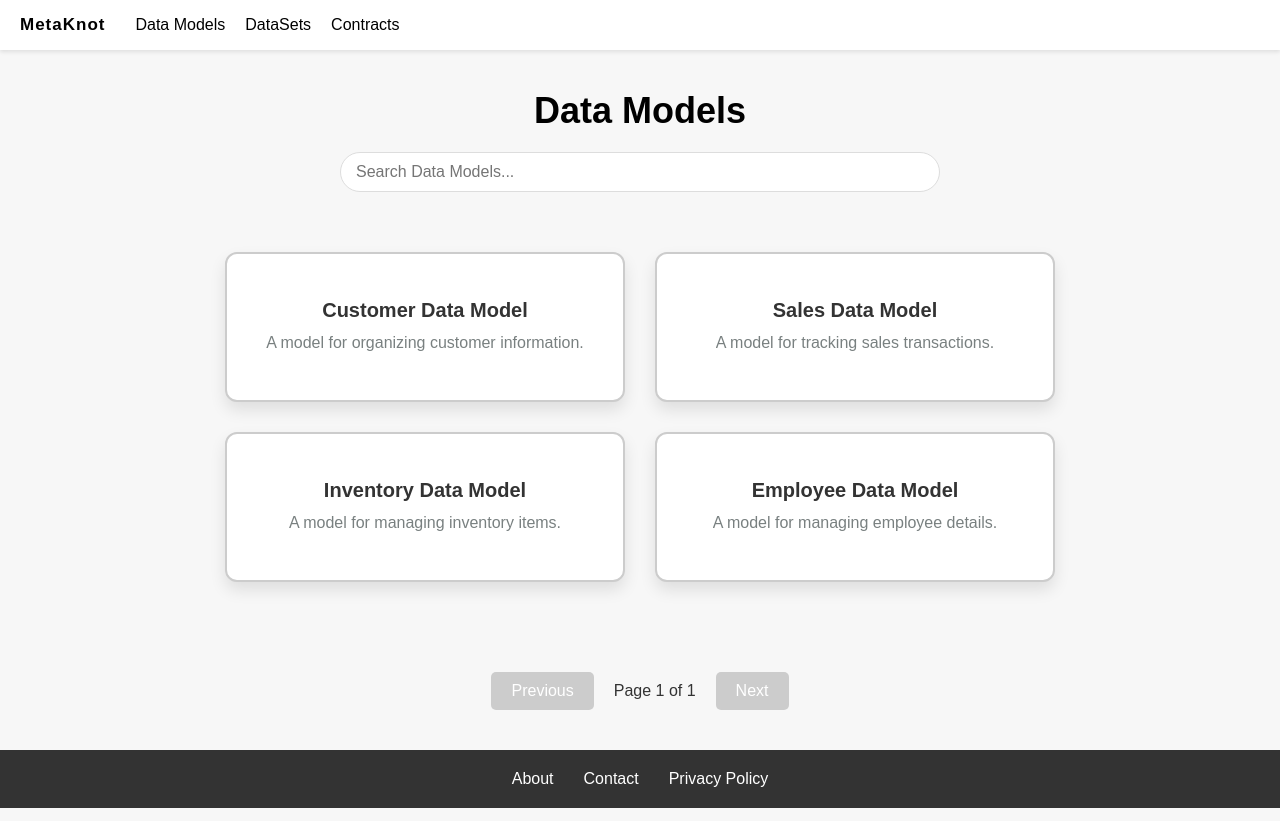
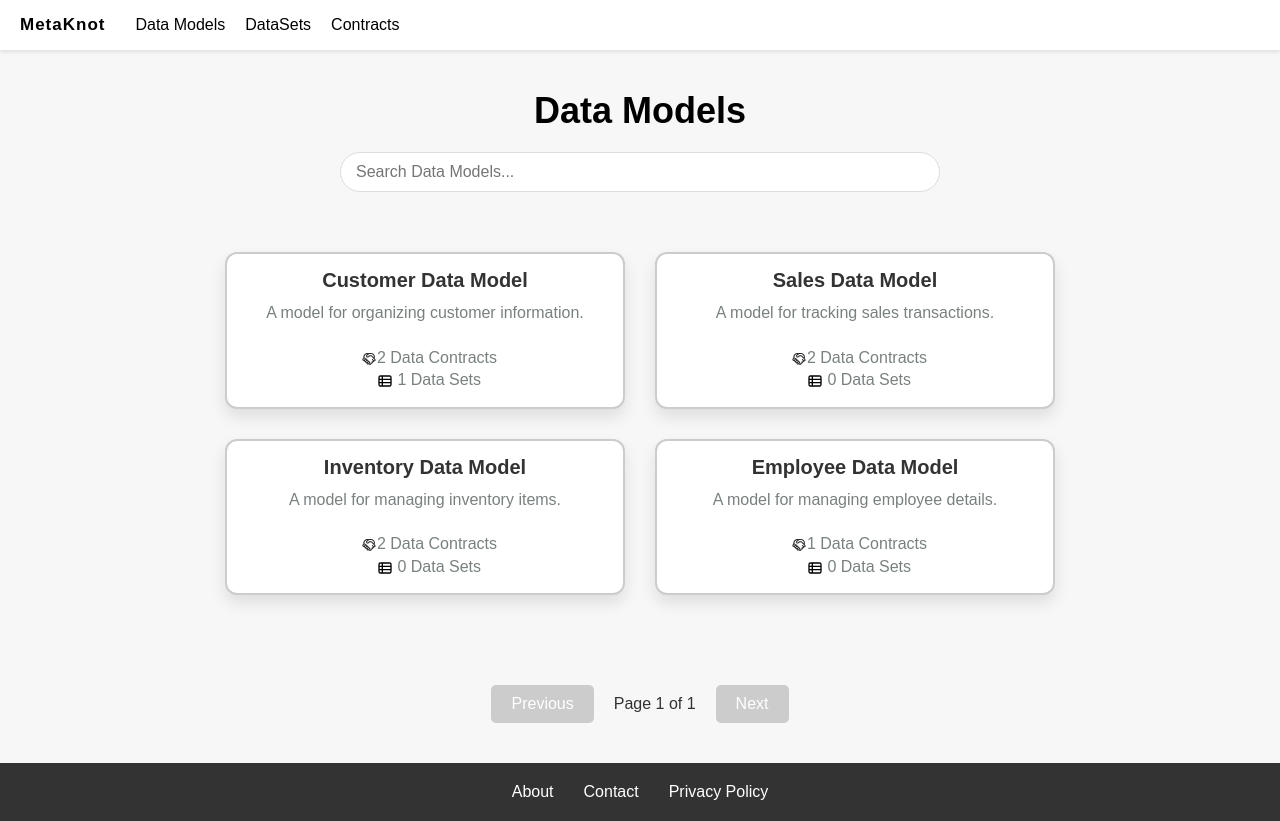
Before and after one commit to awales0177/react-meta-catalog, a React (Vite) app: page / in a window 1280 px wide. Both pictures are taken after a click on the link "Data Models". Built offline with nearby package versions, Linux system fonts and the light colour scheme.

Commit message:
added stats

```diff
--- a/data/dataModels.json
+++ b/data/dataModels.json
@@ -1,30 +1,30 @@
 [
     {
-      "id": 1,
       "title": "Customer Data Model",
       "description": "A model for organizing customer information.",
       "fields": ["Name", "Email", "Phone Number", "Address"],
-      "createdBy": "John Doe"
+      "createdBy": "John Doe",
+      "contracts":["CustomerAgreement","ProductLicense"]
     },
     {
-      "id": 2,
       "title": "Sales Data Model",
       "description": "A model for tracking sales transactions.",
       "fields": ["Product", "Price", "Quantity", "Date"],
-      "createdBy": "Jane Smith"
+      "createdBy": "Jane Smith",
+      "contracts":["CustomerAgreement","ProductLicense"]
     },
     {
-      "id": 3,
       "title": "Inventory Data Model",
       "description": "A model for managing inventory items.",
       "fields": ["Item Name", "Stock Level", "Category", "Supplier"],
-      "createdBy": "Alice Johnson"
+      "createdBy": "Alice Johnson",
+      "contracts":["CustomerAgreement","ProductLicense"]
     },
     {
-      "id": 4,
       "title": "Employee Data Model",
       "description": "A model for managing employee details.",
       "fields": ["Name", "Position", "Salary", "Department"],
-      "createdBy": "Bob Brown"
+      "createdBy": "Bob Brown",
+      "contracts":["CustomerAgreement"]
     }
   ]
--- a/data/datasets.json
+++ b/data/datasets.json
@@ -2,7 +2,6 @@
     {
         "name": "Dataset 1",
         "metadata": {
-            "description": "This is the description for dataset 1, containing sample data for testing purposes.",
             "date_received": "2024-11-01",
             "UUID": "001e400-0005-0000-0000-b005bc2be02",
             "link": "https://example.com/datasets/dataset-1",
@@ -21,9 +20,8 @@
             "status": "Inactive",
             "owner": "Department 1",
             "transformedToModels": [
-                "Model1",
-                "Model2",
-                "Model3"
+                "Customer Data Model",
+                "Model2"
             ]
         }
     },
--- a/src/pages/DataModels.jsx
+++ b/src/pages/DataModels.jsx
@@ -1,6 +1,7 @@
 import React, { useState } from 'react';
 import Card from '../components/Card';
 import dataModels from '/data/dataModels.json';
+import datasets from '/data/datasets.json'; // Assuming you have datasets linked to models
 import '/styles/Page.css';
 import '/styles/Modal.css';
 
@@ -39,6 +40,13 @@ const DataModels = () => {
     (currentPage - 1) * itemsPerPage,
     currentPage * itemsPerPage
   );
+
+  // Count how many datasets are associated with each model
+  const countAssociatedDatasets = (modelName) => {
+    return datasets.filter((dataset) =>
+      dataset.metadata.transformedToModels.includes(modelName)
+    ).length;
+  };
 
   const handleNextPage = () => {
     if (currentPage < totalPages) setCurrentPage(currentPage + 1);
@@ -80,7 +88,28 @@ const DataModels = () => {
             <Card
               key={index}
               title={model.title}
-              description={model.description}
+              description={
+                <>
+                  {model.description}
+                  <br />
+                  <br />
+                  {/* Contract icon SVG */}
+                  <img
+                    src="/src/assets/handshake-b.svg"
+                    alt="Contract icon"
+                    style={{ marginLeft: '8px', verticalAlign: 'middle', width: '16px', height: '16px' }}
+                  />
+                  <span>{model.contracts.length} Data Contracts</span>
+                  <br />
+                  {/* Dataset icon SVG */}
+                  <img
+                    src="src/assets/data-b.svg"
+                    alt="Dataset icon"
+                    style={{ marginLeft: '8px', verticalAlign: 'middle', width: '16px', height: '16px' }}
+                  />
+                  <span> {countAssociatedDatasets(model.title)} Data Sets</span>
+                </>
+              }
               onClick={() => handleCardClick(model)} // Open modal on click
             />
           ))
--- a/src/pages/DataSets.jsx
+++ b/src/pages/DataSets.jsx
@@ -1,5 +1,6 @@
 import React, { useState } from 'react';
 import Card from '../components/Card';
+import dataModels from '/data/dataModels.json'; // Assuming dataModels are linked to datasets
 import datasets from '/data/datasets.json';
 import '/styles/Page.css';
 import '/styles/Modal.css';
@@ -13,7 +14,7 @@ const Modal = ({ dataset, onClose }) => (
       <p>{dataset.metadata.description}</p>
       <ul>
         {Object.entries(dataset.metadata).map(([key, value]) => {
-          if (key !== "description") {
+          if (key !== "description" && key !== "transformedToModels") {
             return (
               <li key={key}><strong>{key}:</strong> {value}</li>
             );
@@ -21,7 +22,8 @@ const Modal = ({ dataset, onClose }) => (
           return null;
         })}
       </ul>
-      <a href={dataset.link} target="_blank" rel="noopener noreferrer">
+      <p><strong>Models Applied:</strong> {dataset.metadata.transformedToModels.length}</p>
+      <a href={dataset.metadata.link} target="_blank" rel="noopener noreferrer">
         View Full Dataset
       </a>
     </div>
@@ -88,7 +90,18 @@ const DataSets = () => {
             <Card
               key={index}
               title={dataset.name}
-              description={dataset.metadata.description}
+              description={
+                <>
+                  <p>{dataset.metadata.description}</p> {/* Put the description back in */}
+                  <br />
+                  <img
+                    src="src/assets/model-b.svg"
+                    alt="Models Icon"
+                    style={{ marginLeft: '8px', width: '20px', height: '20px' }} // Adjust size as needed
+                  />
+                  <span>{dataset.metadata.transformedToModels.length} Data Products</span>
+                </>
+              }
               onClick={() => handleCardClick(dataset)} // Open modal on click
             />
           ))
--- a/styles/Card.css
+++ b/styles/Card.css
@@ -2,59 +2,84 @@
   background-color: #ffffff;
   color: #333;
   border: 2px solid #ccc;
-  border-radius: 12px; /* Rounded corners */
-  padding: 15px; /* Padding for content spacing */
-  text-align: center; /* Center-align all text */
-  width: 400px; /* Fixed width */
-  height: 150px; /* Fixed height */
-  box-shadow: 0 8px 16px rgba(0, 0, 0, 0.1); /* Subtle shadow */
+  border-radius: 12px;
+  padding: 15px;
+  text-align: center;
+  width: 400px;
+  height: auto; /* Allow height to adjust based on content */
+  box-shadow: 0 8px 16px rgba(0, 0, 0, 0.1);
   transition: transform 0.3s ease, box-shadow 0.3s ease;
-  overflow: hidden; /* Prevent overflow */
   display: flex;
-  flex-direction: column; /* Stack content vertically */
-  justify-content: center; /* Align content vertically */
-  align-items: center; /* Align content horizontally */
-  position: relative; /* Necessary for absolute positioning of the SVG */
+  flex-direction: column;
+  justify-content: center;
+  align-items: center;
+  position: relative; /* Necessary for absolute positioning of the icons */
 }
 
 .card:hover {
-  transform: translateY(-5px); /* Lift the card on hover */
-  box-shadow: 0 12px 24px rgba(0, 0, 0, 0.2); /* Stronger shadow on hover */
+  transform: translateY(-5px);
+  box-shadow: 0 12px 24px rgba(0, 0, 0, 0.2);
 }
+
+.card-header {
+  display: flex;
+  justify-content: space-between;
+  align-items: center;
+}
+
+.card-svg {
+  width: 20px;
+  height: 20px;
+}
+
+.icon-container {
+  position: absolute;
+  bottom: 10px; /* Position at the bottom of the card */
+  left: 10px; /* Position from the left */
+  display: flex;
+  align-items: center;
+}
+
+.card-icon {
+  width: 18px;
+  height: 18px;
+  margin-right: 5px; /* Add spacing between multiple icons, if any */
+}
+
 
 .card h3 {
   font-size: 20px; /* Title font size */
   font-weight: bold; /* Bold for emphasis */
   margin-bottom: 10px; /* Space below the title */
   color: #333; /* Dark text color */
-  white-space: nowrap; /* Prevent wrapping */
-  overflow: hidden; /* Hide overflowing text */
-  text-overflow: ellipsis; /* Add "..." for overflowing text */
+  white-space: normal; /* Allow wrapping */
+  overflow: visible; /* Don't hide overflow */
 }
 
 .card p {
   font-size: 16px; /* Description font size */
   line-height: 1.4; /* Adjusted line height */
   margin: 0; /* Reset margins */
-  overflow: hidden; /* Prevent overflow */
-  text-overflow: ellipsis; /* Add "..." for overflowed text */
-  display: -webkit-box; /* Webkit-specific styling for clamping */
-  -webkit-line-clamp: 2; /* Limit to 2 lines */
-  -webkit-box-orient: vertical; /* Ensure vertical orientation */
+  overflow: visible; /* Prevent overflow */
   text-align: center; /* Center-align the description */
   color: #798080; /* Lighter black, closer to gray */
+  white-space: normal; /* Allow wrapping */
 }
 
-/* Add this for the SVG */
 .card-svg {
   position: absolute;
   top: 10px; /* Distance from the top */
   right: 10px; /* Distance from the right */
   width: 24px; /* Adjust size */
   height: 24px;
+  vertical-align: middle; /* Align with the text */
 }
 
-
+/* For description that may overflow, this will allow wrapping text */
+.card-description {
+  white-space: normal; /* Allow text to wrap to new lines */
+  word-wrap: break-word; /* Break long words to fit in the container */
+}
 
 /* Responsive Styles */
 @media (max-width: 1000px) {
```
Also changed, not shown: data/contracts.json (+22 -53 lines).
